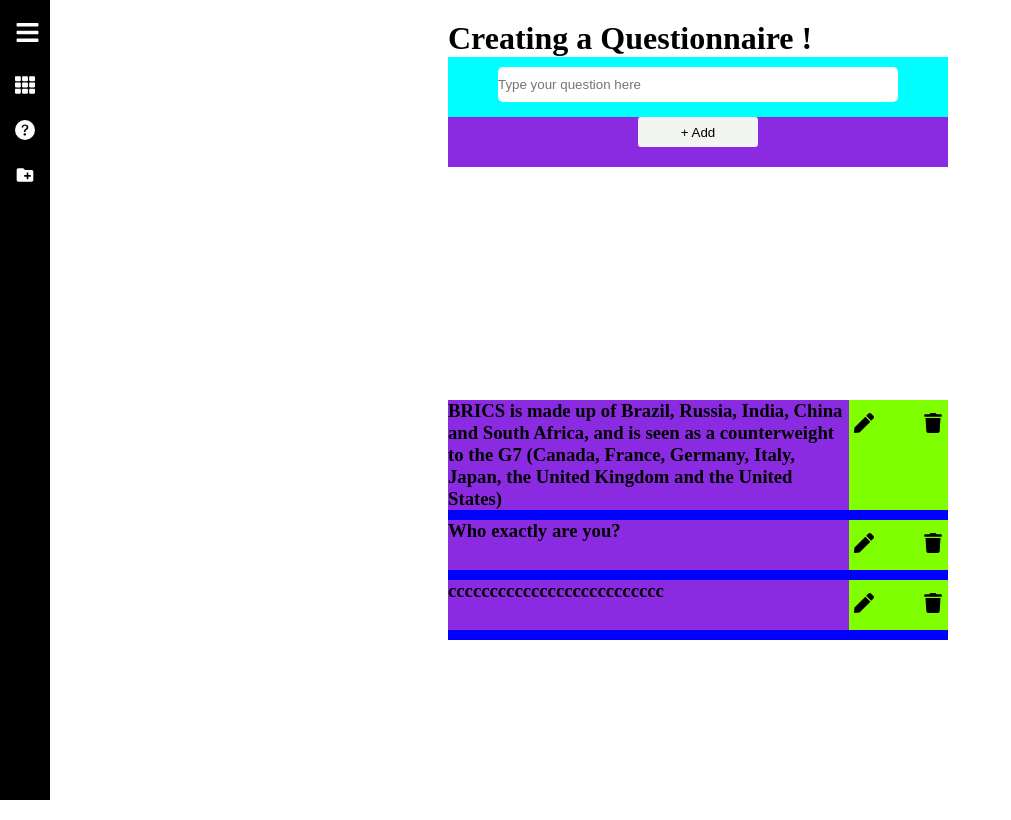
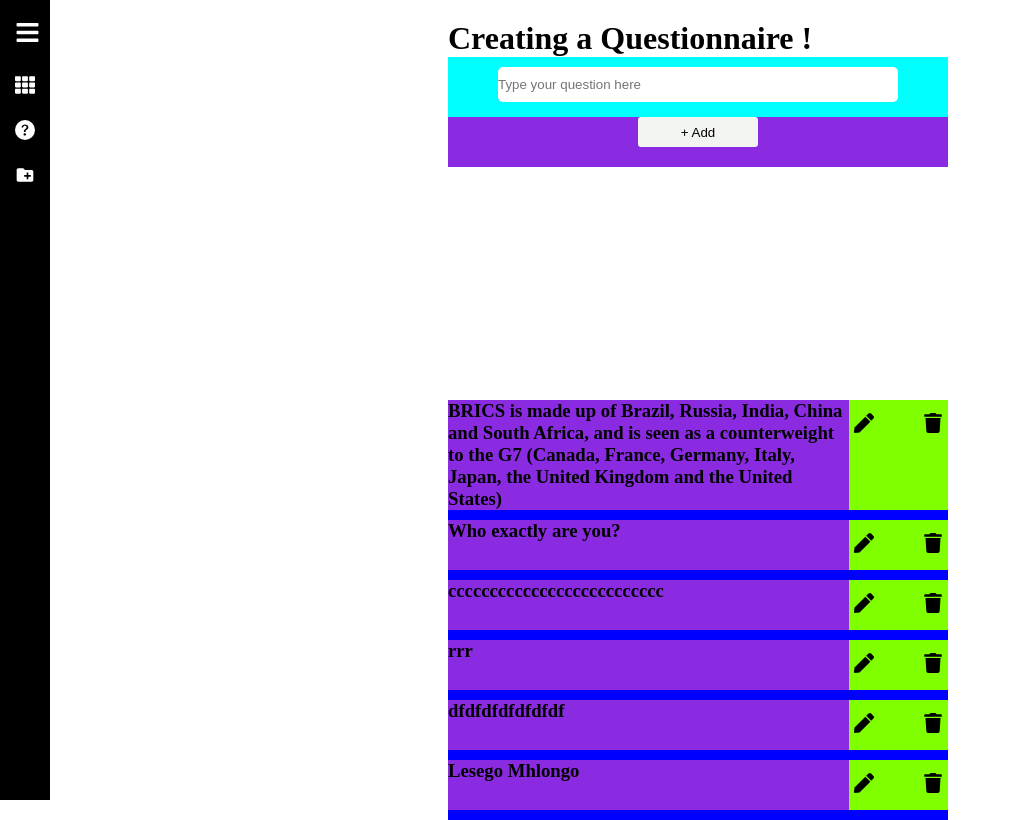
Before and after one commit to LesegoLSG/Questionnaire-React, a React (Create React App) app: page /create in a window 1280 px wide. Shown: the whole page, without its empty margins (0-1011 px from the left). Built offline with nearby package versions, Linux system fonts and the light colour scheme; data requests are answered from the project's data file.

Commit message:
Testing functionality

```diff
--- a/db.json
+++ b/db.json
@@ -11,6 +11,18 @@
     {
       "text": "cccccccccccccccccccccccccc",
       "id": 4
+    },
+    {
+      "text": "rrr",
+      "id": 5
+    },
+    {
+      "text": "dfdfdfdfdfdfdf",
+      "id": 6
+    },
+    {
+      "text": "Lesego Mhlongo",
+      "id": 7
     }
   ]
 }
--- a/src/Stylesheet/Question.css
+++ b/src/Stylesheet/Question.css
@@ -56,6 +56,7 @@
     width:100px;
     padding:13px 5px 0px 5px;
     font-size:20px;
+
 }
 .question{
     width:450px;
```
